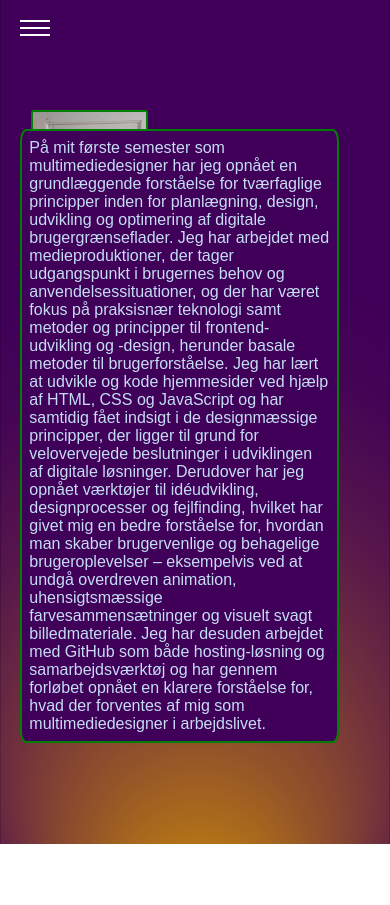
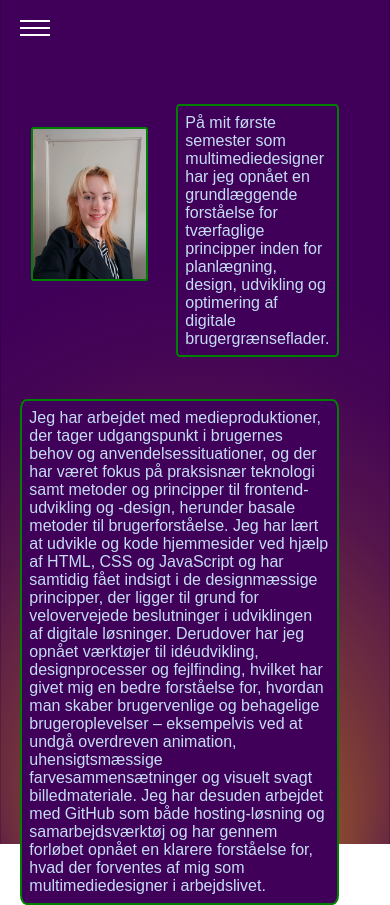
Before and after one commit to Jumo0003/Tema-6-portfolio-eksamen, a plain HTML site: page Om Mig.html in a window 390 px wide. Before the commit the page ends 844 px from the top, so only its background shows below. Drawn offline with Linux system fonts and the light colour scheme; a web font is replaced by a local one.

Commit message:
superdone

```diff
--- a/Om Mig.html
+++ b/Om Mig.html
@@ -46,16 +46,20 @@
 <body class="om-mig">
     <main>
         <img src="portfoliebilled.webp" class="billedafmig" alt="Billed af damen der har kodet hjemmesiden">
-        <p class="om-mig-tekst">På mit første semester som multimediedesigner har jeg opnået en grundlæggende forståelse
+        <p class="om-mig-tekst" id="lillepragrafop">På mit første semester som multimediedesigner har jeg opnået en
+            grundlæggende forståelse
             for tværfaglige
             principper
-            inden for planlægning, design, udvikling og optimering af digitale brugergrænseflader. Jeg har arbejdet med
-            medieproduktioner, der tager udgangspunkt i brugernes behov og anvendelsessituationer, og der har været
+            inden for planlægning, design, udvikling og optimering af digitale brugergrænseflader.
+
+        <p class="om-mig-tekst">
+            Jeg har arbejdet med
+            medieproduktioner,
+            der tager udgangspunkt i brugernes behov og anvendelsessituationer, og der har været
             fokus på
             praksisnær teknologi samt metoder og principper til frontend-udvikling og -design, herunder basale metoder
             til
             brugerforståelse.
-
             Jeg har lært at udvikle og kode hjemmesider ved hjælp af HTML, CSS og JavaScript og har samtidig fået
             indsigt i de
             designmæssige principper, der ligger til grund for velovervejede beslutninger i udviklingen af digitale
@@ -69,6 +73,8 @@
             som både hosting-løsning og samarbejdsværktøj og har gennem forløbet opnået en klarere forståelse for, hvad
             der
             forventes af mig som multimediedesigner i arbejdslivet.</p>
+
+        </p>
     </main>
     <script src="burger.js"></script>
 
--- a/style.css
+++ b/style.css
@@ -396,4 +396,18 @@ a {
     top: 82%;
     left: 50%;
   }
+  .billedafmig {
+    position: absolute;
+    top: 15%;
+  }
+  .om-mig-tekst {
+    position: absolute;
+    top: 45%;
+  }
+  #lillepragrafop {
+    position: absolute;
+    top: 10%;
+    left: 40%;
+    max-width: 45ch;
+  }
 }
```
Also changed, not shown: Projekt.html (+1 -1 lines).
